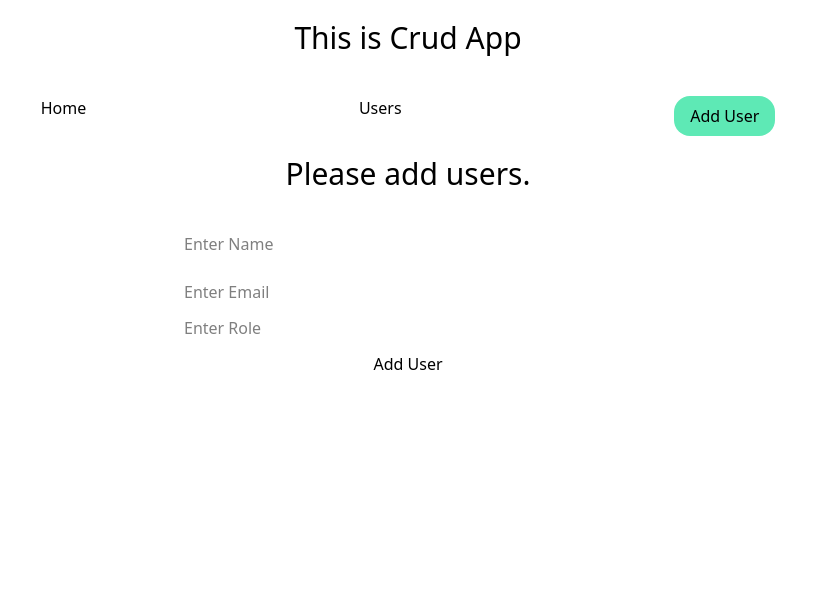
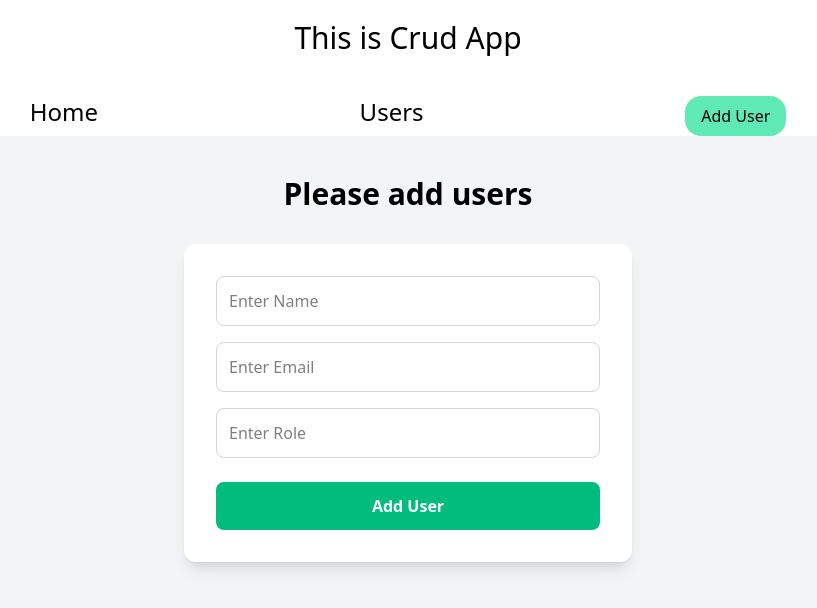
Before and after one commit to ajaysth/CRUD-React-Tuts, a React (Vite) app: page /useradd in a window 1280 px wide. Shown: the top 608 px of the page, without its empty margins (232-1049 px from the left). Built offline with nearby package versions, Linux system fonts and the light colour scheme.

Commit message:
toasts added

```diff
--- a/db.json
+++ b/db.json
@@ -1,16 +1,16 @@
 {
   "users": [
     {
-      "name": "Vijayiipppppppppppp",
+      "name": "Vijayiippppppppllp",
       "email": "vijay@example.com",
       "role": "user",
       "id": 2
     },
     {
-      "id": 3,
-      "name": "Sanjay",
+      "name": "Sanjaylll",
       "email": "sanjay@example.com",
-      "role": "user"
+      "role": "user",
+      "id": 3
     },
     {
       "name": "Test",
@@ -19,22 +19,16 @@
       "id": 4
     },
     {
-      "name": "ajjj",
-      "email": "fffffff",
-      "role": "llll",
-      "id": 7
-    },
-    {
-      "name": "jjj",
-      "email": "llll@gmail.com",
-      "role": "ooop",
-      "id": 8
-    },
-    {
       "name": "Sapiente placeat id",
       "email": "oo@w.com",
       "role": "Est ea laboris earum",
       "id": 9
+    },
+    {
+      "name": "sofi",
+      "email": "sofi@gmail.com",
+      "role": "queen",
+      "id": 10
     }
   ],
   "posts": [
--- a/package.json
+++ b/package.json
@@ -13,6 +13,7 @@
     "@tailwindcss/vite": "^4.1.18",
     "react": "^19.2.0",
     "react-dom": "^19.2.0",
+    "react-hot-toast": "^2.6.0",
     "react-router-dom": "^7.11.0",
     "tailwindcss": "^4.1.18"
   },
--- a/src/App.tsx
+++ b/src/App.tsx
@@ -2,14 +2,16 @@ import { NavLink, Route, Routes } from "react-router-dom"
 import Users from "./pages/Users"
 import UserAdd from "./pages/UserAdd"
 import UserEdit from "./pages/UserEdit"
+import { Toaster } from "react-hot-toast"
 function App() {
 
   return (
     <>
+      <Toaster />
       <h1 className="text-3xl text-center mt-5">This is Crud App</h1>
       <div className="navbar w-screen flex justify-evenly mt-10">
-        <NavLink to="/">Home</NavLink>
-        <NavLink to="/users">Users</NavLink>
+        <NavLink to="/" className="text-2xl relative after:block after:w-0 after:h-0.5 after:bg-blue-500 after:transition-all after:duration-300 hover:after:w-full">Home</NavLink>
+        <NavLink to="/users" className="text-2xl relative after:block after:w-0 after:h-0.5 after:bg-blue-500 after:transition-all after:duration-300 hover:after:w-full">Users</NavLink>
         <NavLink to="/useradd" className="px-4 py-2 bg-emerald-300 rounded-2xl hover:scale-105 hover:bg-emerald-400 transition-all duration-100 ease-in-out">Add User</NavLink>
       </div>
 
--- a/src/pages/UserAdd.tsx
+++ b/src/pages/UserAdd.tsx
@@ -1,18 +1,20 @@
 import { useState } from "react";
+import toast from "react-hot-toast";
 
 const UserAdd = () => {
     const [name, setName] = useState('');
     const [email, setEmail] = useState('');
     const [role, setRole] = useState('');
-    const [error, setError] = useState('');
+
 
     const createUser = async () => {
         if (!name || !email || !role) {
-            setError("All fields are required");
+            toast.error("All fields are required");
+
             return;
         }
         if (!email.includes('@')) {
-            setError("Invalid email address");
+            toast.error("Invalid email address");
             return;
         }
 
@@ -29,27 +31,56 @@ const UserAdd = () => {
             }
 
             const data = await response.json()
+            toast.success("User added successfully");
             console.log(data);
             setName('');
             setEmail('');
             setRole('');
-            setError('');
         } catch (e) {
             console.error(e);
         }
     }
     return (
         <>
-            <div className="text-cen">
-                <h1 className="text-3xl text-center mt-5">Please add users.</h1>
-                {error && <p className="text-red-500">{error}</p>}
-                <div className="flex flex-col gap-3 max-w-md mx-auto mt-10">
-                    <input type="text" onChange={(e) => { setName(e.target.value) }} value={name} placeholder="Enter Name" /> <p>{name}</p>
-                    <input type="text" onChange={(e) => { setEmail(e.target.value) }} value={email} placeholder="Enter Email" />
-                    <input type="text" onChange={(e) => { setRole(e.target.value) }} value={role} placeholder="Enter Role" />
-                    <button onClick={createUser}>Add User</button>
+            <div className="min-h-screen flex flex-col items-center justify-start bg-gray-100 py-10">
+                <h1 className="text-3xl font-bold text-center mb-8">Please add users</h1>
+
+                <div className="bg-white shadow-lg rounded-xl p-8 w-full max-w-md">
+
+                    <div className="flex flex-col gap-4">
+                        <input
+                            type="text"
+                            value={name}
+                            onChange={(e) => setName(e.target.value)}
+                            placeholder="Enter Name"
+                            className="border border-gray-300 rounded-lg p-3 focus:outline-none focus:ring-2 focus:ring-emerald-300 transition"
+                        />
+                        <input
+                            type="email"
+                            value={email}
+                            onChange={(e) => setEmail(e.target.value)}
+                            placeholder="Enter Email"
+                            className="border border-gray-300 rounded-lg p-3 focus:outline-none focus:ring-2 focus:ring-emerald-300 transition"
+                        />
+                        <input
+                            type="text"
+                            value={role}
+                            onChange={(e) => setRole(e.target.value)}
+                            placeholder="Enter Role"
+                            className="border border-gray-300 rounded-lg p-3 focus:outline-none focus:ring-2 focus:ring-emerald-300 transition"
+                        />
+                        <button
+                            onClick={createUser}
+                            className="bg-emerald-500 text-white font-semibold rounded-lg py-3 mt-2 hover:bg-emerald-600 transition-colors duration-200"
+                        >
+                            Add User
+                        </button>
+                    </div>
                 </div>
+
+                <p className="mt-4 text-gray-600">{name && `You typed: ${name}`}</p>
             </div>
+
 
 
 
--- a/src/pages/UserEdit.tsx
+++ b/src/pages/UserEdit.tsx
@@ -1,13 +1,14 @@
 import { useEffect, useState } from "react";
-import { useParams } from "react-router-dom";
+import { toast } from "react-hot-toast";
+import { useNavigate, useParams } from "react-router-dom";
 
 const UserEdit = () => {
     const { id } = useParams<{ id: string }>();
     const [name, setName] = useState('');
     const [email, setEmail] = useState('');
     const [role, setRole] = useState('');
-    const [error, setError] = useState('');
 
+    const navigate = useNavigate();
     useEffect(() => {
         const fetchUser = async () => {
             try {
@@ -29,11 +30,11 @@ const UserEdit = () => {
 
     const UpdateUser = async () => {
         if (!name || !email || !role) {
-            setError("All fields are required");
+            toast.error("All fields are required");
             return;
         }
         if (!email.includes('@')) {
-            setError("Invalid email address");
+            toast.error("Invalid email address");
             return;
         }
 
@@ -49,8 +50,12 @@ const UserEdit = () => {
             }
 
             const data = await response.json()
+            toast.success("User updated successfully");
+            setName('');
+            setEmail('');
+            setRole('');
+            navigate('/users');
             console.log(data);
-            setError('');
         } catch (e) {
             console.error(e);
         }
@@ -58,14 +63,15 @@ const UserEdit = () => {
 
     return (
         <>
-            <div className="text-cen">
-                <h1 className="text-3xl text-center mt-5">Please add users.</h1>
-                {error && <p className="text-red-500">{error}</p>}
-                <div className="flex flex-col gap-3 max-w-md mx-auto mt-10">
-                    <input type="text" onChange={(e) => { setName(e.target.value) }} value={name} placeholder="Enter Name" /> <p>{name}</p>
-                    <input type="text" onChange={(e) => { setEmail(e.target.value) }} value={email} placeholder="Enter Email" />
-                    <input type="text" onChange={(e) => { setRole(e.target.value) }} value={role} placeholder="Enter Role" />
-                    <button onClick={UpdateUser}>Update User</button>
+            <div className=" min-h-screen flex flex-col items-center justify-start bg-gray-100 py-10">
+                <h1 className="text-3xl font-bold text-center mb-8">Please Edit users.</h1>
+                <div className="bg-white shadow-lg rounded-xl p-8 w-full max-w-md">
+                    <div className="flex flex-col gap-4">
+                        <input type="text" onChange={(e) => { setName(e.target.value) }} value={name} placeholder="Enter Name" className="border border-gray-300 rounded-lg p-3 focus:outline-none focus:ring-2 focus:ring-emerald-300 transition" /> <p>{name}</p>
+                        <input type="text" onChange={(e) => { setEmail(e.target.value) }} value={email} placeholder="Enter Email" className="border border-gray-300 rounded-lg p-3 focus:outline-none focus:ring-2 focus:ring-emerald-300 transition" />
+                        <input type="text" onChange={(e) => { setRole(e.target.value) }} value={role} placeholder="Enter Role" className="border border-gray-300 rounded-lg p-3 focus:outline-none focus:ring-2 focus:ring-emerald-300 transition" />
+                        <button onClick={UpdateUser} className="bg-emerald-500 text-white font-semibold rounded-lg py-3 mt-2 hover:bg-emerald-600 transition-colors duration-200">Update User</button>
+                    </div>
                 </div>
             </div>
         </>
--- a/src/pages/Users.tsx
+++ b/src/pages/Users.tsx
@@ -1,4 +1,5 @@
 import { useEffect, useState } from "react";
+import toast from "react-hot-toast";
 import { useNavigate } from "react-router-dom";
 
 interface User {
@@ -42,6 +43,8 @@ const Users = () => {
             if (!response.ok) {
                 throw new Error("Failed to delete user");
             }
+            toast.success("User deleted successfully");
+            navigate('/users');
         } catch (e) {
             console.error(e);
         } finally {
```
Also changed, not shown: 1 other file (tests, documents, lock files or other folders).
